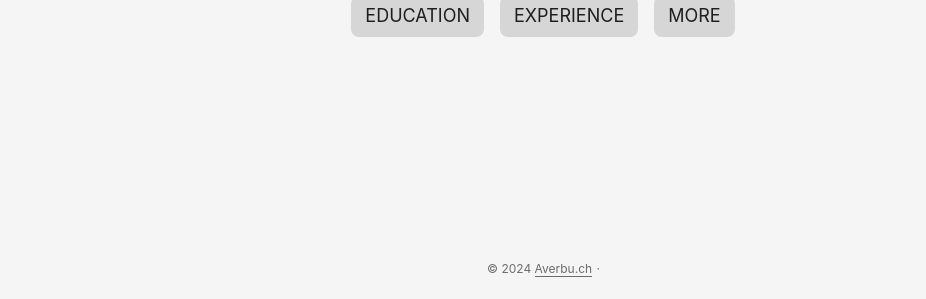
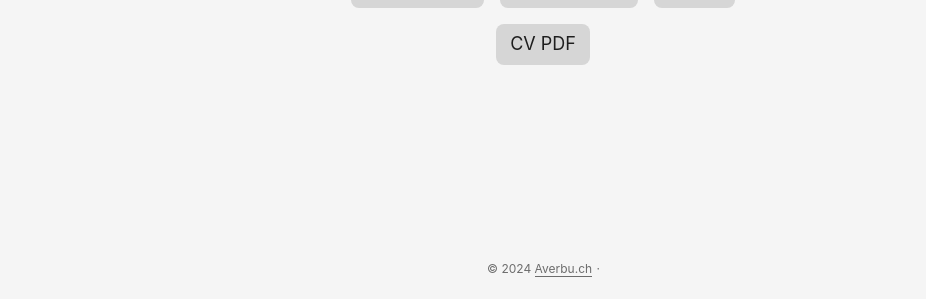
Before and after one commit to tea-more/Timor, a plain HTML site: page index.html in a window 1280 px wide. Shown: the part 501-800 px from the top of the page, without its empty margins (97-1023 px from the left). Drawn offline with Linux system fonts and the light colour scheme.

Commit message:
Added CV

```diff
--- a/index.html
+++ b/index.html
@@ -162,6 +162,11 @@
                     MORE
                 </span>
             </a>
+            <a class="button" href="/Timor_Averbuch.pdf" rel="noopener" title="CV PDF">
+                <span class="button-inner">
+                    CV PDF
+                </span>
+            </a>
         </div>
     </div>
 </div>
```
Also changed, not shown: 1 other file.
